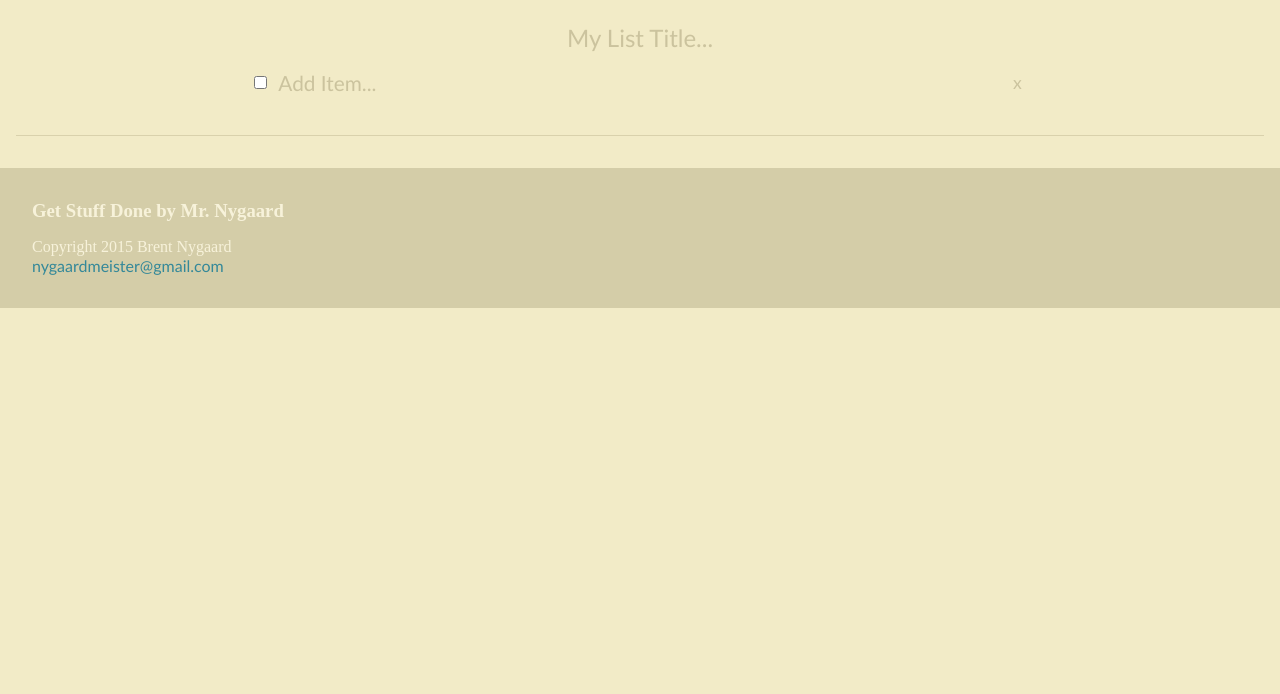
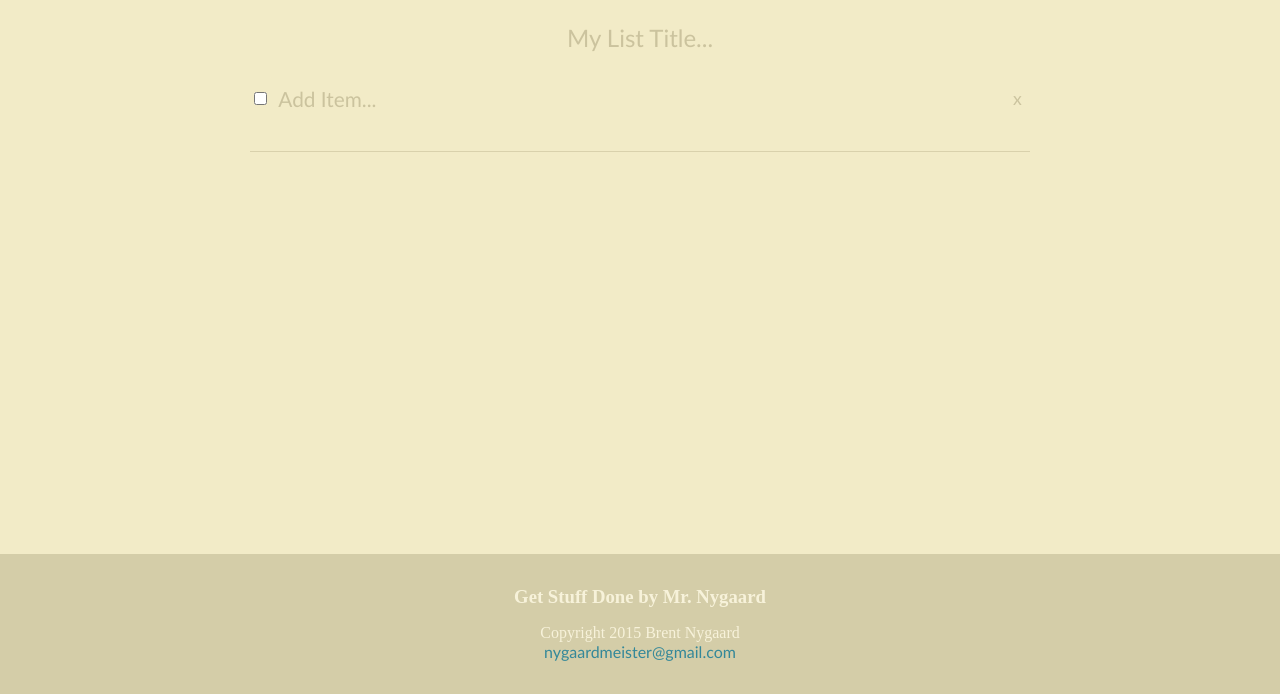
Before and after one commit to halverson/teenytiny_TodoList, a website: page index_Dev.html in a window 1280 px wide. Shown: the part 106-800 px from the top of the page. Drawn offline with Linux system fonts and the light colour scheme.

Commit message:
Fix footer and list margins

```diff
--- a/css/style.css
+++ b/css/style.css
@@ -28,8 +28,6 @@ ul {
 }
 
 .listItem {
-    margin: 0;
-    margin-top: 1em;
     display: -webkit-box;
     display: -webkit-flex;
     display: -ms-flexbox;
@@ -48,7 +46,9 @@ ul {
         -ms-flex-align: center;
             align-items: center;
     max-width: 780px;
-    margin: auto;
+    margin-right: auto;
+    margin-left: auto;
+    margin-top: 1em;
 }
 
 #addItem {
@@ -119,6 +119,11 @@ h4 {
 }
 
 .wrapper {
+    -webkit-box-flex: 1;
+    -webkit-flex: 1;
+        -ms-flex: 1;
+            flex: 1;
+    min-height: 300px;
 }
 
 .listWrapper {
@@ -192,8 +197,10 @@ h4 {
 
 .mainList {
     margin-bottom: 1em;
+    margin: auto;
     padding-bottom: 2em;
     border-bottom: 1px solid #d9d1ac;
+    max-width: 780px;
 }
 
 .doneList input[type="text"] {
@@ -201,3 +208,8 @@ h4 {
     text-decoration: line-through;
     color: #a59f82;
 }
+
+.footer {
+    text-align: center;
+    z-index: -50;
+}
```
